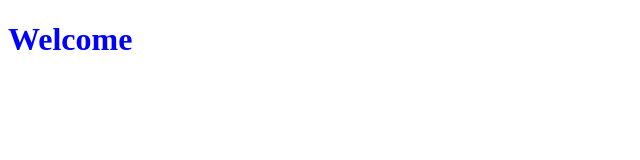
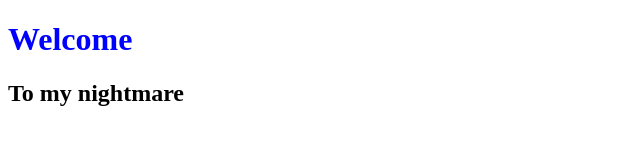
Before and after one commit to michael-dimanshtein/michael-dimanshtein.github.io, a website: page public/index.html in a window 1280 px wide. Shown: the whole page, without its empty margins (0-640 px from the left). Drawn offline with Linux system fonts and the light colour scheme.

Commit message:
update check

```diff
--- a/public/index.html
+++ b/public/index.html
@@ -10,5 +10,6 @@
 
 <body>
 	<h1>Welcome</h1>
+	<h2>To my nightmare</h2>
 </body>
 </html>
```
